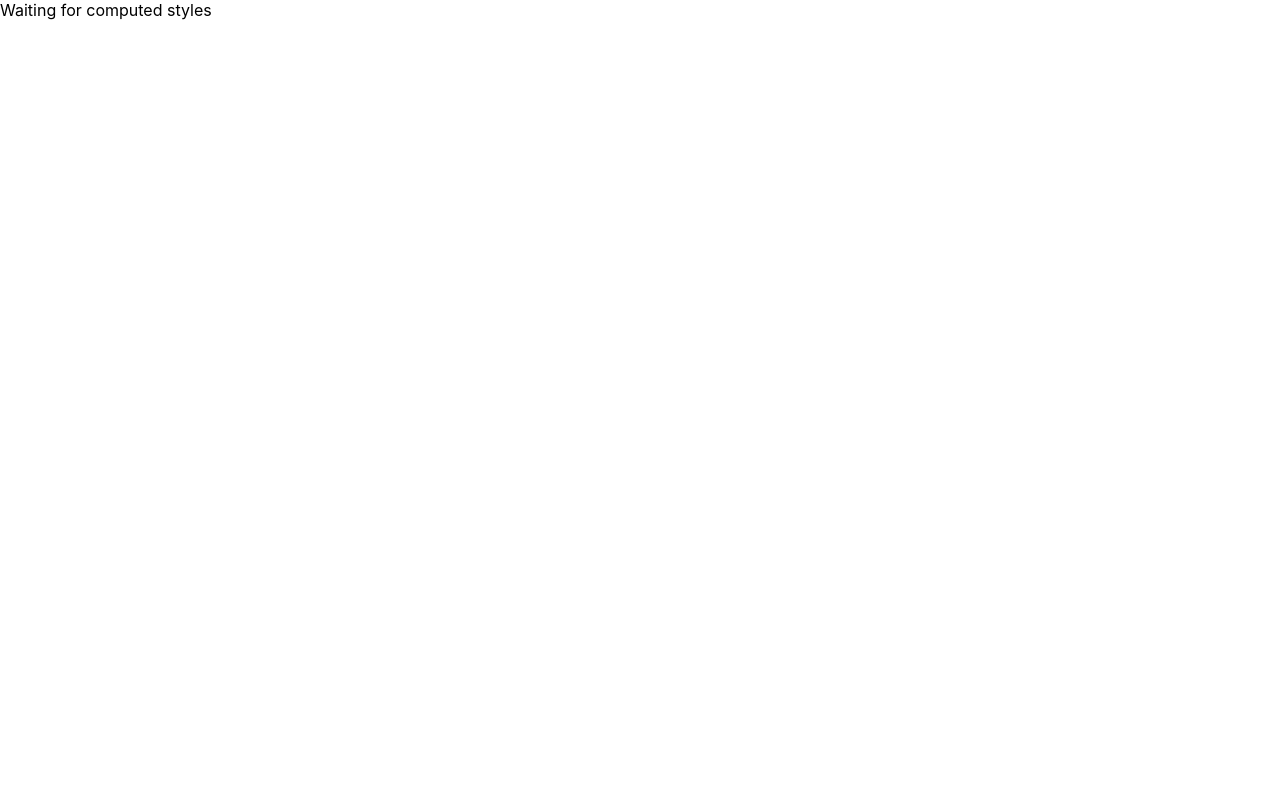
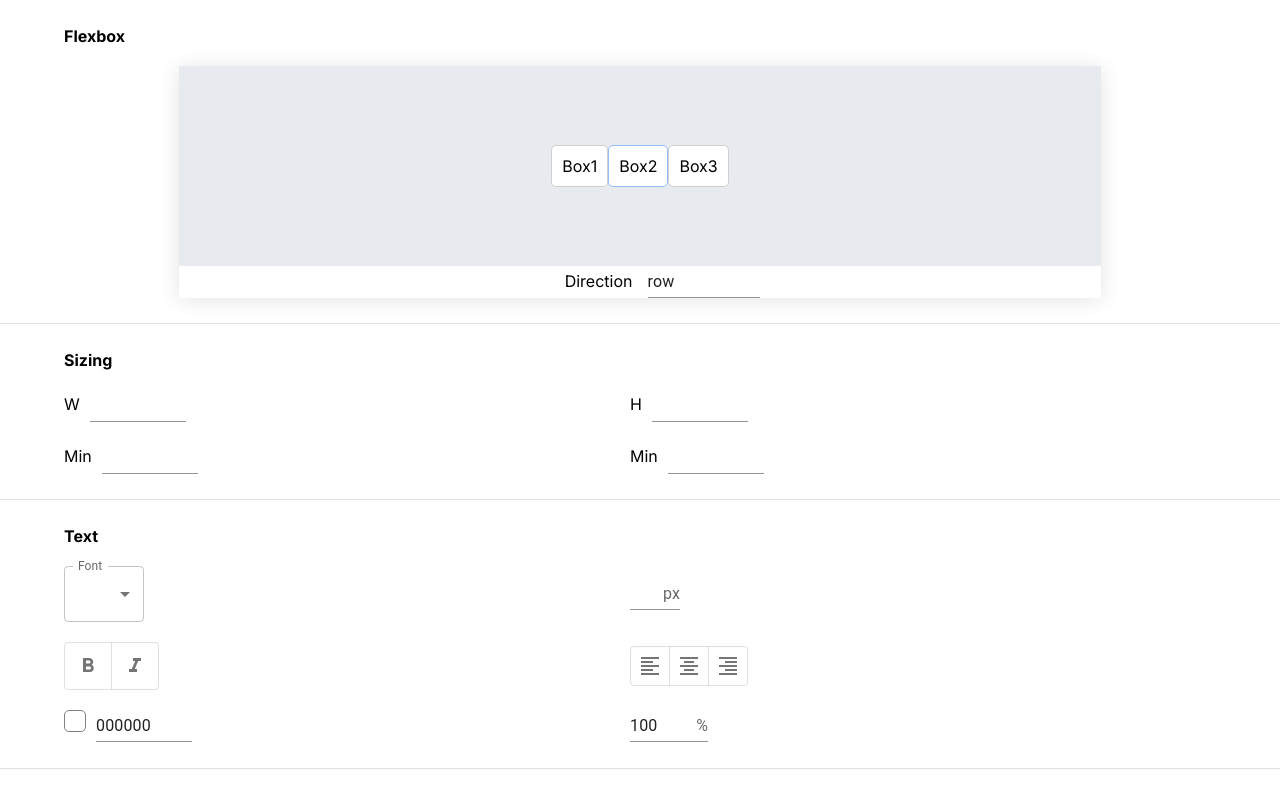
Before and after one commit to nickjiang2378/starter-css, a React (Create React App) app: page / in a window 1280 px wide. Shown: the top 795 px of the page. Built offline with nearby package versions, Linux system fonts and the light colour scheme.

Commit message:
All changes up to Flex Visualizer

```diff
--- a/src/components/cheatsheet/Width/WidthProperty.jsx
+++ b/src/components/cheatsheet/Width/WidthProperty.jsx
@@ -1,3 +1,6 @@
+import { useContext } from "react";
+import { SelectedContext } from "../../../SelectedContext";
+
 export function WidthPropertyPreview({ computedStyles}) {
     if (computedStyles?.boxSizing === "content-box") {
         return (
@@ -14,6 +17,25 @@ export function WidthPropertyPreview({ computedStyles}) {
     }
 }
 
-export function WidthPropertyFull({ computedStyles, value }) {
-    return <WidthPropertyPreview computedStyles={computedStyles} value={value} />
+export function WidthPropertyFull() {
+    const { selectedElement: { computedStyles } } = useContext(SelectedContext)
+    if (computedStyles?.boxSizing === "content-box") {
+        return (
+            <>
+                <div>
+                    Sets the width of the content area because <code>box-sizing: content-box</code>.
+                </div>
+                <div>If <code>box-sizing</code> is set to border-box, it will specify the width of an element's border area, which consists of the content and padding combined.</div>
+            </>
+        )
+    } else if (computedStyles?.boxSizing === "border-box") {
+        return (
+            <>
+                <div>Sets the width of the border area because <code>box-sizing: border-box</code>.</div>
+                <div>If <code>box-sizing</code> is set to content-box, it will specify the width of an element's content area.</div>
+            </>
+        )
+    } else {
+        return null;
+    }
 }
--- a/src/pages/EditDashboard.jsx
+++ b/src/pages/EditDashboard.jsx
@@ -7,6 +7,7 @@ import BorderDashboard from "./BorderDashboard/BorderDashboard";
 import EffectsDashboard from "./EffectsDashboard/EffectsDashboard";
 import TextDashboard from "./TextDashboard/TextDashboard";
 import SizingDashboard from "./SizingDashboard/SizingDashboard";
+import FlexVisualizer from "./FlexVisualizer/FlexVisualizer";
 import { listenForElementChanges } from "../scripts/updateStyle";
 import { Divider } from "@mui/material";
 import { IS_PRODUCTION } from "../utils/constants";
@@ -33,7 +34,10 @@ export default function EditDashboard() {
       return (
         <SelectedContext.Provider value={{ selectedElement: {elementStyles, computedStyles}, containingBlock}}>
           <div>
+            <FlexVisualizer />
+            <Divider />
             <SizingDashboard />
+            <Divider />
             <TextDashboard />
             <Divider />
             <FillDashboard elementStyles={elementStyles} computedStyles={computedStyles} />
--- /dev/null
+++ b/src/pages/FlexVisualizer/FlexVisualizer.css
@@ -0,0 +1,34 @@
+.normalBox {
+    border: 1px solid #D0D0D0;
+}
+
+.highlightedBox {
+    border: 1px solid #91BDFF;
+}
+
+.flexChild {
+    background: #FFFFFF;
+    border-radius: 5px;
+    padding: 10px;
+    width: fit-content;
+}
+
+.flexVisualizer {
+    width: 80%;
+    margin: auto;
+    box-shadow: 0px 2px 20px rgba(0, 0, 0, 0.11);
+}
+
+.flexPlayground {
+    background: #E7EBF0;
+    min-height: 200px;
+    width: 100%;
+}
+
+.flexSettings {
+}
+
+.flexProperties {
+    flex: 1;
+    text-align: right;
+}
--- /dev/null
+++ b/src/pages/FlexVisualizer/FlexVisualizer.jsx
@@ -0,0 +1,49 @@
+import { useState } from "react"
+import { Input } from "@mui/material";
+import "./FlexVisualizer.css"
+
+const Property = ({property, val, changeVal}) => (
+    <div style={{ display: "flex", alignItems: "baseline" }}>
+        <div style={{ flex: 1, textAlign: "right", marginRight: "15px" }}>{property}</div>
+        <div style={{ flex: 1 }}>
+            <Input
+                value={val}
+                onChange={changeVal}
+                sx={{ maxWidth: "7em" }}
+            />
+        </div>
+    </div>
+)
+export default function FlexVisualizer() {
+    const [containerStyles, setContainerStyles] = useState({
+        display: "flex",
+        justifyContent: "center",
+        alignItems: "center",
+        flexDirection: "row",
+    });
+
+    const setContainerKey = (prop, val) => {
+        setContainerStyles((obj) => ({...obj, [prop]: val}));
+    }
+
+
+    return (
+        <div className="container">
+            <div className="category-header bold">Flexbox</div>
+            <div className="flexVisualizer">
+                <div className="flexPlayground" style={containerStyles}>
+                    <div className="flexChild normalBox">Box1</div>
+                    <div className="flexChild highlightedBox">Box2</div>
+                    <div className="flexChild normalBox">Box3</div>
+                </div>
+                <div className="flexSettings">
+                    <Property
+                        property="Direction"
+                        val={containerStyles?.flexDirection}
+                        changeVal={(e) => setContainerKey("flexDirection", e.target.value)}
+                    />
+                </div>
+            </div>
+        </div>
+    )
+}
--- a/src/pages/SizingDashboard/SizingDashboard.jsx
+++ b/src/pages/SizingDashboard/SizingDashboard.jsx
@@ -38,7 +38,7 @@ export default function SizingDashboard() {
                 begin={
                     <HoverableProperty
                         propertyTitle="W"
-                        propertyFullName="Width"
+                        propertyFullName="width"
                         value={sizingStyles?.width}
                         computedStyles={computedStyles}
                         onChange={(e) => setSizingKey('width', e.target.value)}
--- a/src/utils/constants.js
+++ b/src/utils/constants.js
@@ -1 +1 @@
-export const IS_PRODUCTION = true;
+export const IS_PRODUCTION = false;
--- a/src/utils/helpers.js
+++ b/src/utils/helpers.js
@@ -15,7 +15,7 @@ function setStyleKey(styleObj, key, val) {
 function filterInitialNumbers(value) {
     if (typeof value === "string") {
         for (let i = 0; i < value.length; i++) {
-            if (isNaN(value[i])) {
+            if (isNaN(value[i]) && value[i] !== ".") {
                 return value.substring(i)
             }
         }
```
Also changed, not shown: src/assets/cheatsheet.json (added, +20 -0 lines).
